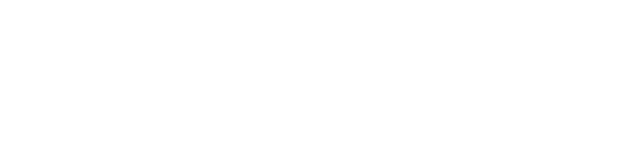
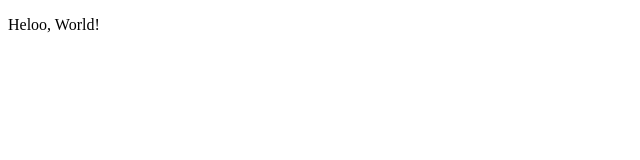
Before and after one commit to Katerina1312/test, a plain HTML site: page index.html in a window 1280 px wide. Shown: the whole page, without its empty margins (0-640 px from the left). Drawn offline with Linux system fonts and the light colour scheme.

Commit message:
new commit

```diff
--- a/index.html
+++ b/index.html
@@ -6,6 +6,6 @@
     <title>Document</title>
 </head>
 <body>
-
+    <p>Heloo, World!<p></p>
 </body>
 </html>
```
